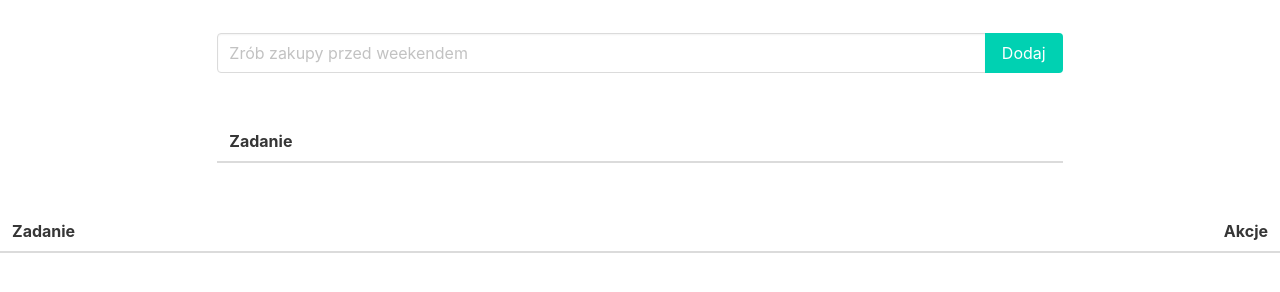
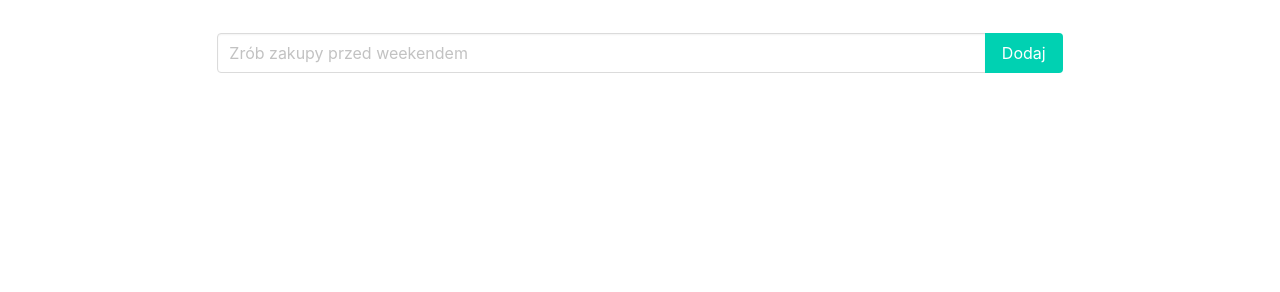
Before and after one commit to p-golinski/todo-list, a website: page client/index.html in a window 1280 px wide. Shown: the part 128-420 px from the top of the page. Drawn offline with nearby package versions, Linux system fonts and the light colour scheme.

Commit message:
Update index.html

```diff
--- a/client/index.html
+++ b/client/index.html
@@ -39,34 +39,7 @@
     <div class="notification is-hidden is-light" id="addTaskMsg"></div>
   </div>
 </div>
-    <div class="columns is-centered">
-  <div class="column is-8">
-    <table class="table is-fullwidth is-striped">
-      <thead>
-        <tr>
-          <th>Zadanie</th>
-        </tr>
-      </thead>
-      <tbody id="tasksList">
-      </tbody>
-    </table>
-  </div>
-</div>
-    <div class="columns is-centered">
-  <div class="column is-8">
-    <div class="notification is-hidden is-light" id="tasksListMsg"></div>
-  </div>
-</div>
-<table class="table is-fullwidth is-striped">
-  <thead>
-    <tr>
-      <th>Zadanie</th>
-      <th class="has-text-right">Akcje</th>
-    </tr>
-  </thead>
-  <tbody id="tasksList">
-  </tbody>
-</table>
+
     <script src="index.js"></script>
   </body>
 </html>
```
